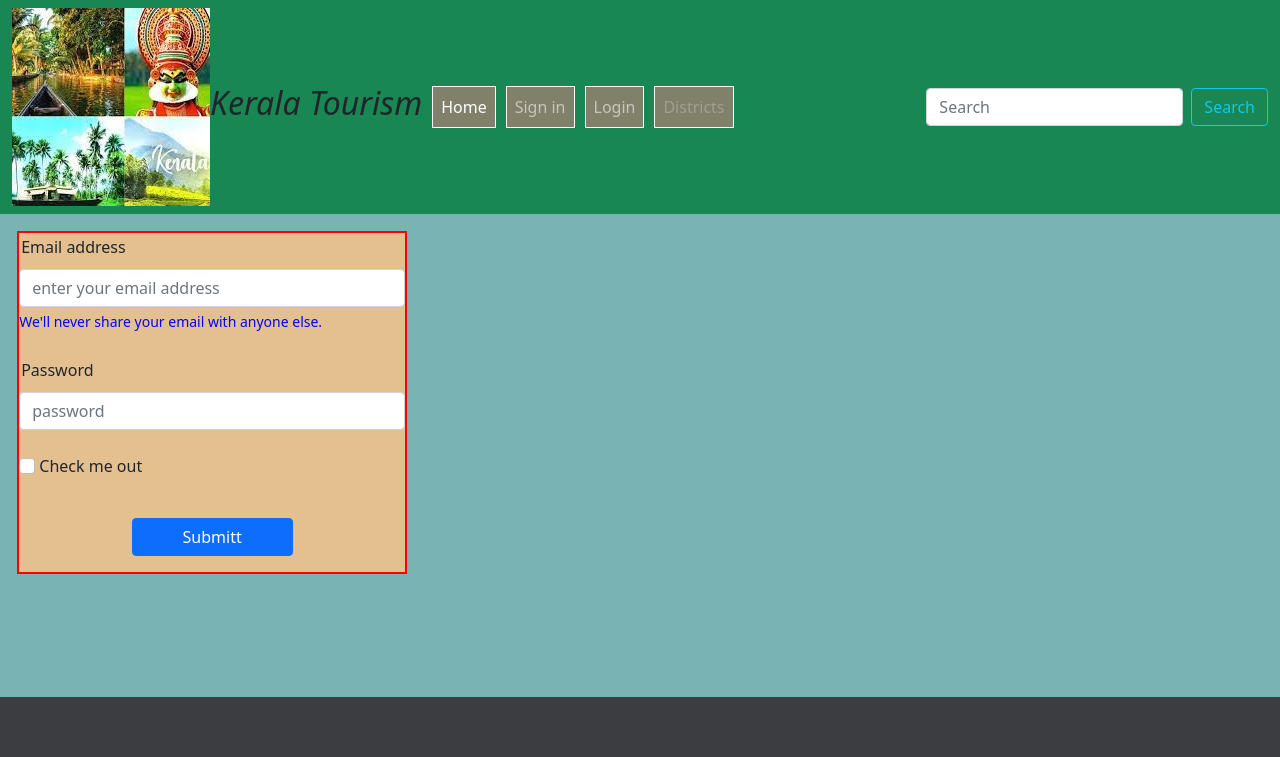
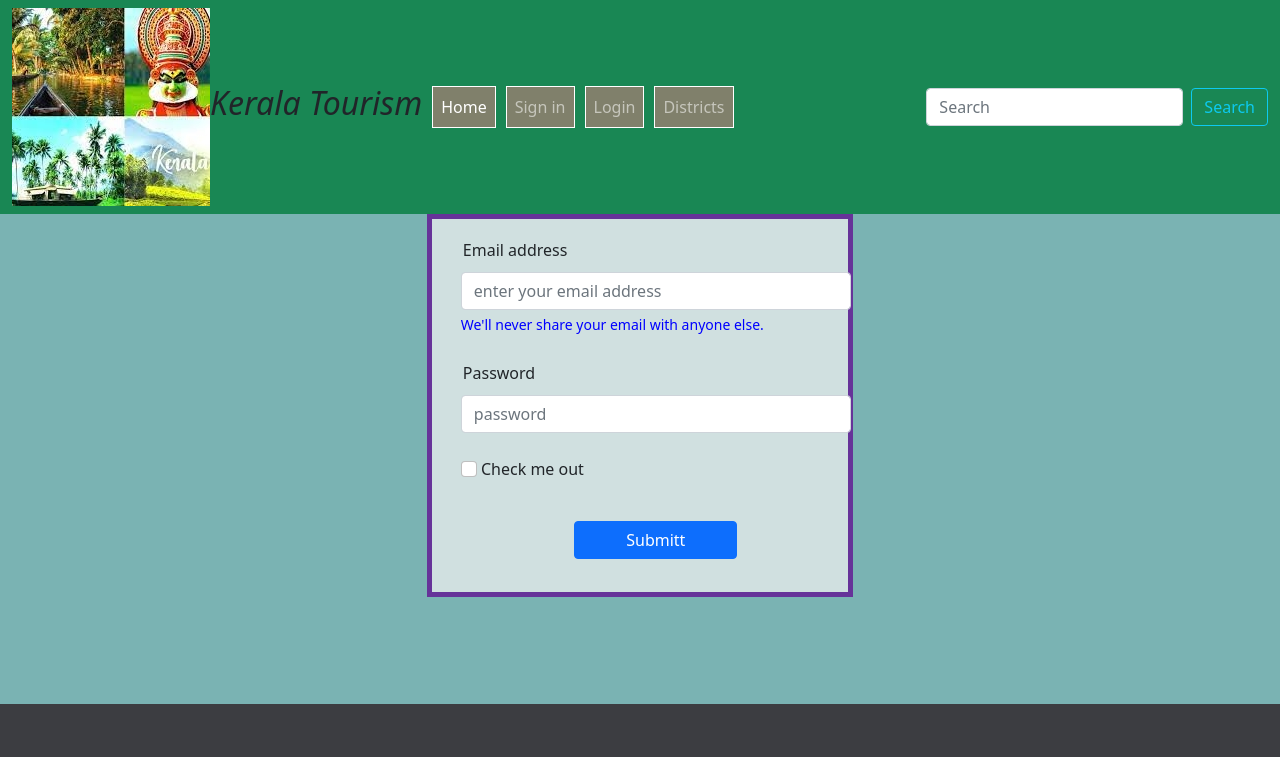
Before and after one commit to nimamathew/ICTASSIGNMENT1_NIMAMATHEW, a plain HTML site: page login.html in a window 1280 px wide. Shown: the top 757 px of the page. Drawn offline with nearby package versions, Linux system fonts and the light colour scheme.

Commit message:
version 2

```diff
--- a/css/style.css
+++ b/css/style.css
@@ -202,6 +202,6 @@ body{
      padding: 2px;
  }
  .form-control{
-     border: 1px solid black;
-     padding 2px;
+    border: 2px solid purple;
+     padding : 2px;
  }
--- a/login.html
+++ b/login.html
@@ -34,7 +34,7 @@
                 <a class="nav-link" href="#" >Login</a>
               </li>
               <li class="nav-item">
-                <a class="nav-link disabled" href="district.html" >Districts</a>
+                <a class="nav-link" href="district.html" >Districts</a>
               </li>
             </ul>
             <form class="d-flex">
@@ -48,11 +48,16 @@
   <!--Navbar ending-->
 
   <!--login starts-->
-  <form style="margin: 2ex;border: 2px solid red; width: 390px;background-color: rgb(228, 192, 145); ">
+  <div class="container col-sm-4" >
+    <div class="column">
+
+  <form style="margin: 2ex; width: 390px; ">
     <div class="col-auto">
+
       <label for="exampleInputEmail1" class="form-label">Email address</label>
       <input type="email" class="form-control" id="exampleInputEmail1" placeholder="enter your email address" aria-describedby="emailHelp">
       <div id="emailHelp" class="form-text">We'll never share your email with anyone else.</div>
+
     </div>
     <br>
     <div class="col-auto">
@@ -67,9 +72,10 @@
     <br>
     <div class="d-grid col-6 mx-auto p-3">
       <button class="btn btn-primary" type="button">Submitt</button>
-
+      </div>
+  </form>
     </div>
-  </form>
+    </div>
 
   <!--login ends-->
     <!--Footer starts-->
```
Also changed, not shown: kottayam.html (+4 -1 lines), signin.html (+1 -1 lines), images/district/ktym/Kattikkayam Waterfalls1.jfif (added).
